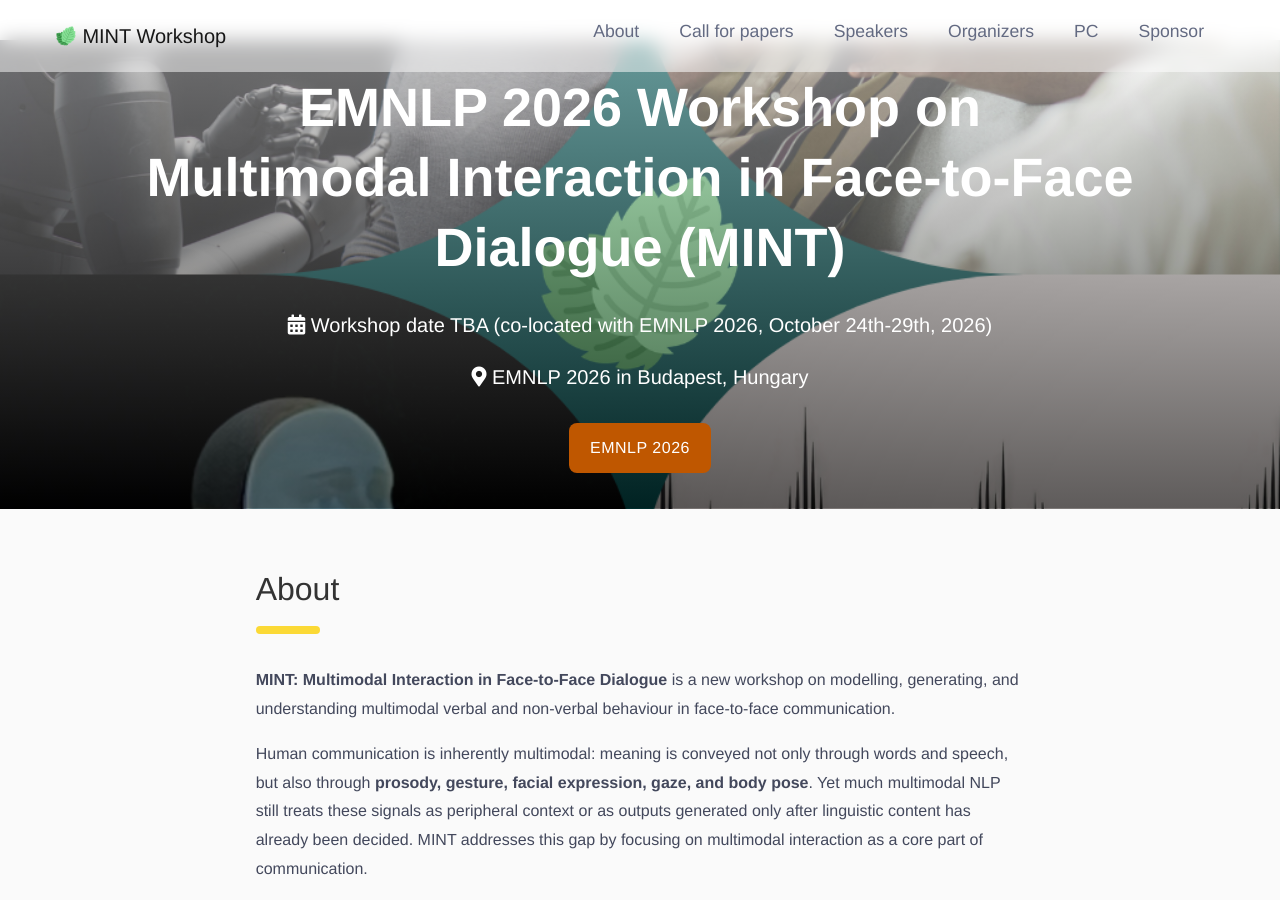
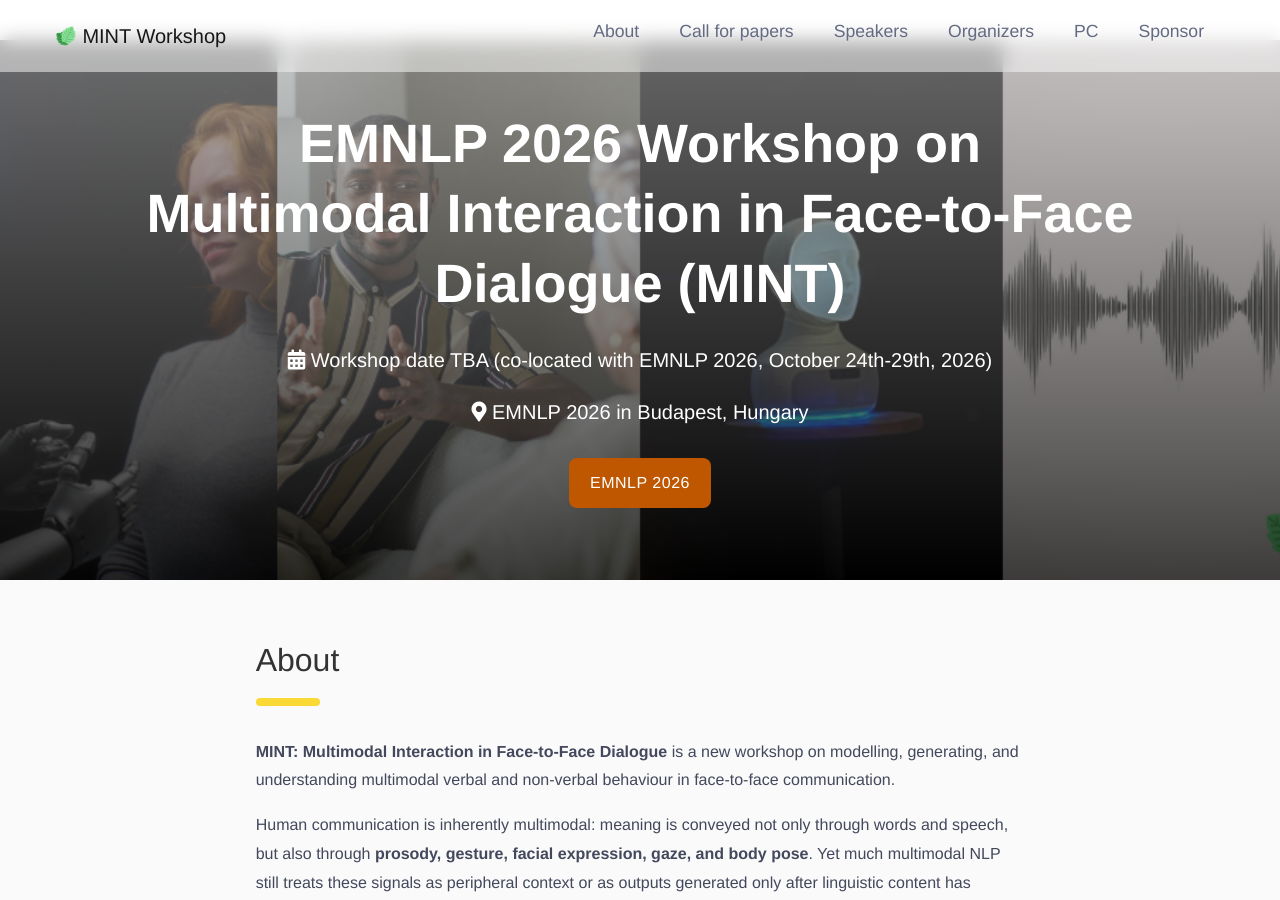
Before and after one commit to MINTworkshop/MINTworkshop.github.io, a Jekyll site: the page built from 2026/index.md, in a window 1280 px wide and 900 px high. Built offline with Jekyll 4.4.1, drawn with Linux system fonts in a browser that asks for light colours.

Commit message:
add new banner

```diff
--- a/2026/index.md
+++ b/2026/index.md
@@ -6,7 +6,7 @@ location: EMNLP 2026 in Budapest, Hungary
 show_cfp: true
 
 cover_image:
-  image: "/assets/images/locations/MINT.png"
+  image: "/assets/images/locations/2.png"
   author: Jakub Hałun
   licence_name: "CC BY-SA 4.0"
   licence_link: "https://creativecommons.org/licenses/by-sa/4.0/"
--- a/_sass/_header.scss
+++ b/_sass/_header.scss
@@ -28,7 +28,7 @@
 }
 
 .welcome-hero {
-  min-height: 40vh;
+  min-height: 60vh;
   @include flex-center;
   position: relative;
   background-size: cover;
```
